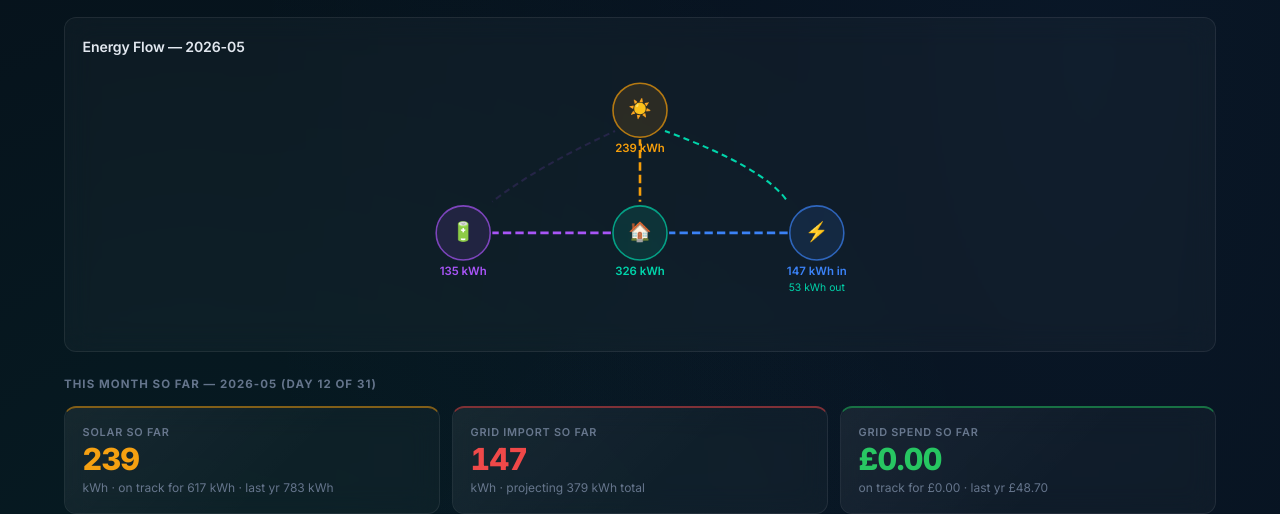
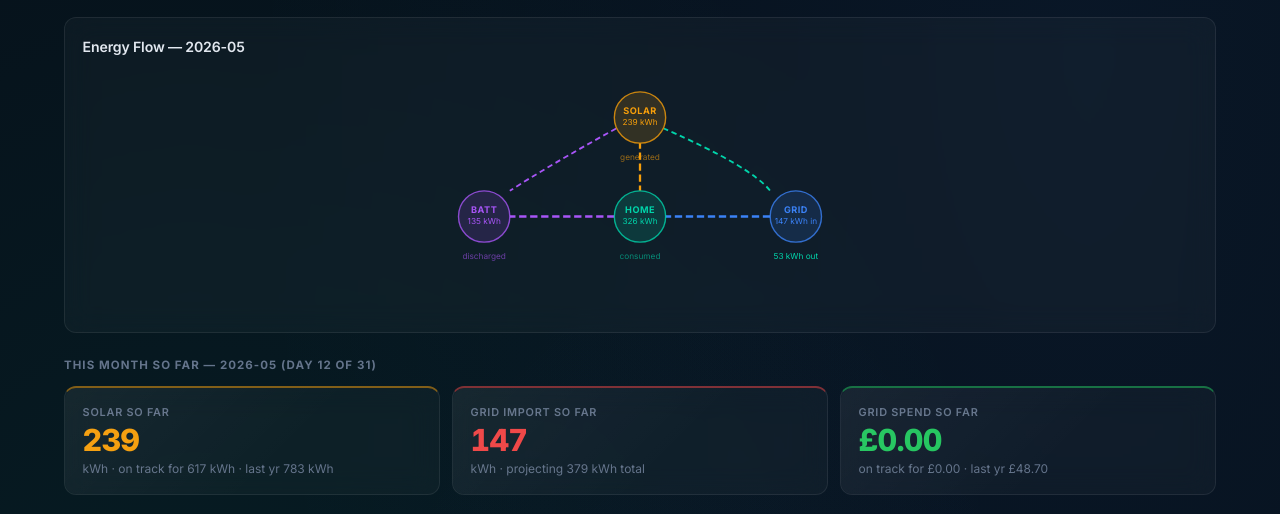
Before and after one commit to ceupton14/home-energy-dashboard, a plain HTML site: page docs/index.html in a window 1280 px wide. Shown: the part 318-832 px from the top of the page. Drawn offline with nearby package versions, Linux system fonts and the light colour scheme.

Commit message:
Dashboard update 2026-05-12 15:50

```diff
--- a/docs/index.html
+++ b/docs/index.html
@@ -185,65 +185,80 @@ footer{text-align:center;color:var(--muted);font-size:.75rem;
 <div class="panel">
   <h2>Energy Flow — 2026-05</h2>
   <div class="flow-wrap">
-    <svg viewBox="0 0 500 230" xmlns="http://www.w3.org/2000/svg"
-         style="width:100%;max-width:520px;height:auto;overflow:visible">
+    <svg viewBox="0 0 500 240" xmlns="http://www.w3.org/2000/svg"
+         style="width:100%;max-width:520px;height:220px">
 
       <!-- ── Flow paths (drawn under nodes) ── -->
       <!-- Solar → Home -->
-      <path d="M250,58 L250,118"
-            stroke="#f59e0b" stroke-width="2.5" fill="none" stroke-dasharray="8 4"
+      <path d="M250,70 L250,122"
+            stroke="#f59e0b" stroke-width="2.5" fill="none"
+            stroke-dasharray="8 4" stroke-dashoffset="0"
             opacity="1"
             style="animation:dash-flow 2.6s linear infinite"/>
       <!-- Solar → Battery -->
-      <path d="M226,50 Q150,85 108,118"
-            stroke="#a855f7" stroke-width="2" fill="none" stroke-dasharray="6 4"
-            opacity="0.15"
-            style="animation:dash-flow 3.0s linear infinite"/>
+      <path d="M224,54 Q148,96 108,122"
+            stroke="#a855f7" stroke-width="2" fill="none"
+            stroke-dasharray="6 4" stroke-dashoffset="0"
+            opacity="1"
+            style="animation:dash-flow 2.5s linear infinite"/>
       <!-- Battery → Home -->
-      <path d="M108,148 L222,148"
-            stroke="#a855f7" stroke-width="2.5" fill="none" stroke-dasharray="8 4"
+      <path d="M108,150 L222,150"
+            stroke="#a855f7" stroke-width="2.5" fill="none"
+            stroke-dasharray="8 4" stroke-dashoffset="0"
             opacity="1"
             style="animation:dash-flow 2.6s linear infinite"/>
       <!-- Grid → Home -->
-      <path d="M392,148 L278,148"
-            stroke="#3b82f6" stroke-width="2.5" fill="none" stroke-dasharray="8 4"
+      <path d="M392,150 L278,150"
+            stroke="#3b82f6" stroke-width="2.5" fill="none"
+            stroke-dasharray="8 4" stroke-dashoffset="0"
             opacity="1"
             style="animation:dash-flow 2.5s linear infinite"/>
       <!-- Solar → Grid (export) -->
-      <path d="M274,50 Q370,85 392,118"
-            stroke="#00d4aa" stroke-width="2" fill="none" stroke-dasharray="6 4"
+      <path d="M276,54 Q372,96 392,122"
+            stroke="#00d4aa" stroke-width="2" fill="none"
+            stroke-dasharray="6 4" stroke-dashoffset="0"
             opacity="1"
             style="animation:dash-flow 2.8s linear infinite"/>
 
-      <!-- ── Solar node (top) ── -->
-      <g transform="translate(250,30)">
-        <circle r="26" fill="rgba(245,158,11,0.12)" stroke="rgba(245,158,11,0.7)" stroke-width="1.5"/>
-        <text text-anchor="middle" dominant-baseline="middle" font-size="18" font-family="'Inter',sans-serif">☀️</text>
-        <text y="40" text-anchor="middle" fill="#f59e0b" font-size="11"
-              font-family="'Inter',sans-serif" font-weight="600">239 kWh</text>
+      <!-- ── Solar node (top centre) ── -->
+      <g transform="translate(250,42)">
+        <circle r="28" fill="rgba(245,158,11,0.15)" stroke="rgba(245,158,11,0.8)" stroke-width="1.5"/>
+        <text text-anchor="middle" y="-4" fill="#f59e0b" font-size="10" font-weight="700"
+              font-family="'Inter',system-ui,sans-serif" letter-spacing="0.5">SOLAR</text>
+        <text text-anchor="middle" y="8" fill="#f59e0b" font-size="9"
+              font-family="'Inter',system-ui,sans-serif">239 kWh</text>
+        <text text-anchor="middle" y="46" fill="#f59e0b" font-size="9"
+              font-family="'Inter',system-ui,sans-serif" opacity="0.6">generated</text>
       </g>
       <!-- ── Battery node (left) ── -->
-      <g transform="translate(80,148)">
-        <circle r="26" fill="rgba(168,85,247,0.12)" stroke="rgba(168,85,247,0.7)" stroke-width="1.5"/>
-        <text text-anchor="middle" dominant-baseline="middle" font-size="18" font-family="'Inter',sans-serif">🔋</text>
-        <text y="40" text-anchor="middle" fill="#a855f7" font-size="11"
-              font-family="'Inter',sans-serif" font-weight="600">135 kWh</text>
+      <g transform="translate(80,150)">
+        <circle r="28" fill="rgba(168,85,247,0.15)" stroke="rgba(168,85,247,0.8)" stroke-width="1.5"/>
+        <text text-anchor="middle" y="-4" fill="#a855f7" font-size="10" font-weight="700"
+              font-family="'Inter',system-ui,sans-serif" letter-spacing="0.5">BATT</text>
+        <text text-anchor="middle" y="8" fill="#a855f7" font-size="9"
+              font-family="'Inter',system-ui,sans-serif">135 kWh</text>
+        <text text-anchor="middle" y="46" fill="#a855f7" font-size="9"
+              font-family="'Inter',system-ui,sans-serif" opacity="0.6">discharged</text>
       </g>
       <!-- ── Home node (centre) ── -->
-      <g transform="translate(250,148)">
-        <circle r="26" fill="rgba(0,212,170,0.12)" stroke="rgba(0,212,170,0.7)" stroke-width="1.5"/>
-        <text text-anchor="middle" dominant-baseline="middle" font-size="18" font-family="'Inter',sans-serif">🏠</text>
-        <text y="40" text-anchor="middle" fill="#00d4aa" font-size="11"
-              font-family="'Inter',sans-serif" font-weight="600">326 kWh</text>
+      <g transform="translate(250,150)">
+        <circle r="28" fill="rgba(0,212,170,0.15)" stroke="rgba(0,212,170,0.8)" stroke-width="1.5"/>
+        <text text-anchor="middle" y="-4" fill="#00d4aa" font-size="10" font-weight="700"
+              font-family="'Inter',system-ui,sans-serif" letter-spacing="0.5">HOME</text>
+        <text text-anchor="middle" y="8" fill="#00d4aa" font-size="9"
+              font-family="'Inter',system-ui,sans-serif">326 kWh</text>
+        <text text-anchor="middle" y="46" fill="#00d4aa" font-size="9"
+              font-family="'Inter',system-ui,sans-serif" opacity="0.6">consumed</text>
       </g>
       <!-- ── Grid node (right) ── -->
-      <g transform="translate(420,148)">
-        <circle r="26" fill="rgba(59,130,246,0.12)" stroke="rgba(59,130,246,0.7)" stroke-width="1.5"/>
-        <text text-anchor="middle" dominant-baseline="middle" font-size="18" font-family="'Inter',sans-serif">⚡</text>
-        <text y="40" text-anchor="middle" fill="#3b82f6" font-size="11"
-              font-family="'Inter',sans-serif" font-weight="600">147 kWh in</text>
-        <text y="56" text-anchor="middle" fill="#00d4aa" font-size="10"
-              font-family="'Inter',sans-serif">53 kWh out</text>
+      <g transform="translate(420,150)">
+        <circle r="28" fill="rgba(59,130,246,0.15)" stroke="rgba(59,130,246,0.8)" stroke-width="1.5"/>
+        <text text-anchor="middle" y="-4" fill="#3b82f6" font-size="10" font-weight="700"
+              font-family="'Inter',system-ui,sans-serif" letter-spacing="0.5">GRID</text>
+        <text text-anchor="middle" y="8" fill="#3b82f6" font-size="9"
+              font-family="'Inter',system-ui,sans-serif">147 kWh in</text>
+        <text text-anchor="middle" y="46" fill="#00d4aa" font-size="9"
+              font-family="'Inter',system-ui,sans-serif">53 kWh out</text>
       </g>
     </svg>
   </div>
@@ -415,7 +430,7 @@ footer{text-align:center;color:var(--muted);font-size:.75rem;
     </div>
   </div>
 </div>
-<footer>Upton Home Energy Hub · Updated 12 May 2026 at 15:06</footer>
+<footer>Upton Home Energy Hub · Updated 12 May 2026 at 15:46</footer>
 <script src="https://cdnjs.cloudflare.com/ajax/libs/Chart.js/4.4.1/chart.umd.min.js"></script>
 
 <script>
```
Also changed, not shown: docs/costs.html (+1 -1 lines), docs/ev.html (+1 -1 lines), docs/savings.html (+1 -1 lines), docs/solar.html (+8 -5 lines).
